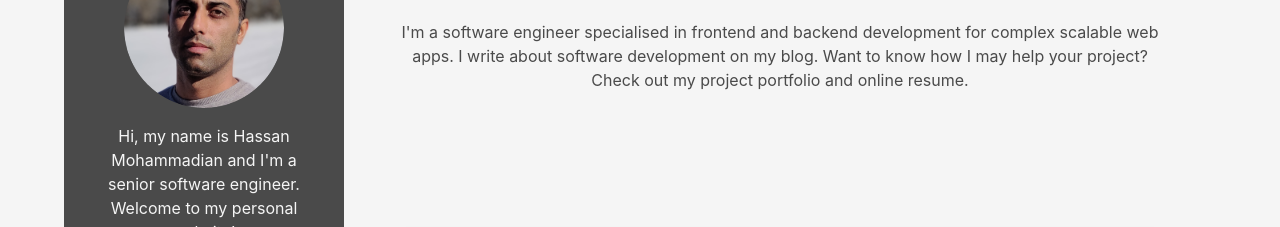
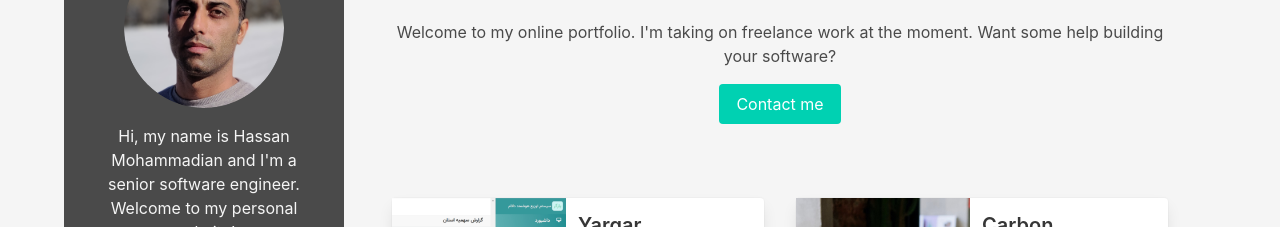
Before and after one commit to hasssanitman/reman, a plain HTML site: page portfolio.html in a window 1280 px wide. Shown: the part 122-349 px from the top of the page. Drawn offline with Linux system fonts and the light colour scheme.

Commit message:
best portfolio

```diff
--- a/portfolio.html
+++ b/portfolio.html
@@ -261,11 +261,12 @@
                       <div class="content pt-4">
                         <h2 class="title is-1 has-text-dark">Portfolio</h2>
                         <p class="is-size-6">
-                          I'm a software engineer specialised in frontend and
-                          backend development for complex scalable web apps. I
-                          write about software development on my blog. Want to
-                          know how I may help your project? Check out my project
-                          portfolio and online resume.
+                          Welcome to my online portfolio. I'm taking on
+                          freelance work at the moment. Want some help building
+                          your software?
+                        </p>
+                        <p>
+                          <a href="contact.html" class="button is-primary">Contact me</a>
                         </p>
                       </div>
                     </div>
@@ -277,7 +278,7 @@
               <div class="container">
                 <!-- Featured Projects -->
                 <section class="section pt-0">
-                  <hr class="my-6" />
+                  <hr class="my-4" />
                   <div class="columns is-multiline is-variable is-4">
                     <div class="column is-6 my-1">
                       <div class="card project-card">
```
Also changed, not shown: blog.html (+1 -1 lines), casestudy/hitmin.html (+1 -1 lines), casestudy/resume.html (+1 -1 lines), casestudy/text-editor.html (+1 -1 lines), casestudy/vue-mediable.html (+1 -1 lines), index.html (+3 -3 lines).
